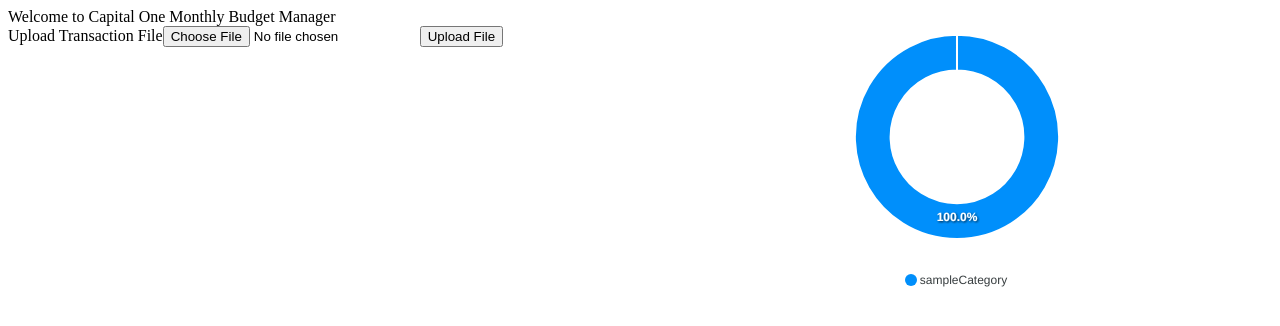
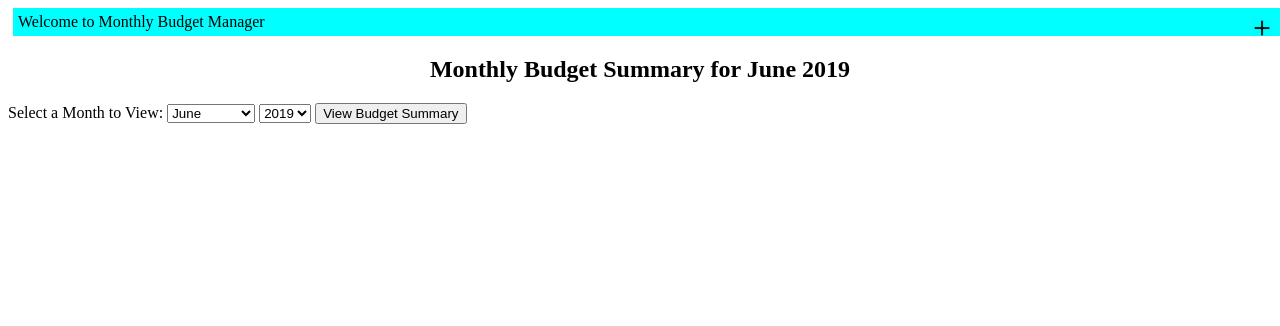
Before and after one commit to dbriggs2/Monthly-Budget-Manager, a Flask app: page / in a window 1280 px wide. Shown: the top 326 px of the page. Run offline with Flask 2, Linux system fonts and the light colour scheme; some libraries are stand-ins or nearby versions.

Commit message:
improved UI, added fixed income/expense functionality

```diff
--- a/src/app.py
+++ b/src/app.py
@@ -5,48 +5,160 @@ from decimal import Decimal
 import sqlite3
 import sys
 import json
+import datetime as dt
 
 app = Flask(__name__)
 
-def init_tables(db_name):
+db_name = 'budget_manager'
+currentDate = dt.datetime.today()
+availableYears = []
+for i in range(currentDate.year - 5, currentDate.year + 1): #allow user to view and upload budgets from last 5 years
+	availableYears.append(i)
+months = ['January', 'February', 'March', 'April', 'May', 'June', 'July', 'August', 'September', 'October', 'November', 'December']
+
+def getNetIncome(variableExpenses, fixedExpenses, fixedIncome):
+	netIncome = round(Decimal(0),2)
+	for value in variableExpenses:
+		netIncome -= round(Decimal(value),2)
+	for value in fixedExpenses:
+		netIncome -= round(Decimal(value),2)
+	for value in fixedIncome:
+		netIncome += round(Decimal(value),2)
+	return netIncome
+
+def getFixedPortion():
+	fixedExpenses = {}
+	fixedIncome = {}
+
+	try:
+		f = open("fixedExpenses.txt", "r")
+		lines = f.readlines()
+		for expense in lines:
+			name,amount = expense.split(",")
+			if name in fixedExpenses.keys():
+				fixedExpenses[name] += round(Decimal(amount),2)
+			else:
+				fixedExpenses[name] = round(Decimal(amount),2)
+		f.close()
+	except FileNotFoundError:
+		print("fixedExpenses.txt not found in directory", file=sys.stderr)
+
+	try:
+		f2 = open("fixedIncome.txt", "r")
+		lines = f2.readlines()
+		for income in lines:
+			name,amount = income.split(",")
+			if name in fixedIncome.keys():
+				fixedIncome[name] += round(Decimal(amount),2)
+			else:
+				fixedIncome[name] = round(Decimal(amount),2)
+		f2.close()
+	except FileNotFoundError:
+		print("fixedIncome.txt not found in directory", file=sys.stderr)
+
+	return (fixedExpenses, fixedIncome)
+
+def init_tables():
 	conn = sqlite3.connect(db_name)
-	c = conn.cursor
-	c.execute("""CREATE TABLE IF NOT EXISTS monthlyVariableExpenses(startingDate DATE PRIMARY KEY,spendingCategory VARCHAR(32), spendingAmount FLOAT(2));
-				 CREATE TABLE IF NOT EXISTS monthlyVariableIncome(startingDate DATE PRIMARY KEY, incomeCategory VARCHAR(32), incomeAmount FLOAT(2));
-				 CREATE TABLE IF NOT EXISTS fixedExpenses(expenseName VARCHAR(32), spendingCategory VARCHAR(32), spendingAmount FLOAT(2));
-				 CREATE TABLE IF NOT EXISTS fixedIncome(incomeName VARCHAR(32), incomeCategory VARCHAR(32), incomeAmount FLOAT(2));
-				 CREATE TABLE IF NOT EXISTS categoryAdjustments(transactionRegex VARCHAR(32), newCategory VARCHAR(32));""")
+	c = conn.cursor()
+	c.execute("""CREATE TABLE IF NOT EXISTS monthlyVariableExpenses(startingMonth VARCHAR(16), startingYear VARCHAR(4),spendingCategory VARCHAR(32),
+		spendingAmount FLOAT(2))""")
+	conn.commit()
 	conn.close()
+
+@app.route('/deleteBudget', methods=['GET'])
+def deleteBudget():
+	month = request.args.get('month')
+	month = '0' + month[-1] #ensures there is a leading 0 for single digit months
+	year = request.args.get('year')
+
+	conn = sqlite3.connect(db_name)
+	c = conn.cursor()
+
+	c.execute("DELETE FROM monthlyVariableExpenses WHERE startingMonth = ? AND startingYear = ?", [month,year])
+	conn.commit()
+	conn.close()
+
+	return render_template('index.html',month=int(month), year=int(year), months=months, years = availableYears)
+
+@app.route('/newBudget', methods=['POST'])
+def newBudget():
+	transactionFile = request.files['transactionFile']
+	text = str(transactionFile.read())
+	textNoNewlines = text.replace("\\n",",");
+	splits = textNoNewlines.split(',')
+
+	categorySums = {}
+	categoryKeys = []
+	categoryValues = []
+
+	month,day,year = splits[10].split('/') #get a date that the budget includes to use in database
+
+	conn = sqlite3.connect(db_name)
+	c = conn.cursor()
+	c.execute("SELECT startingMonth, startingYEAR FROM monthlyVariableExpenses WHERE startingMonth = ? AND startingYEAR = ?", [month,year])
+	results = c.fetchall()
+
+	if len(results) != 0:
+		return render_template('index.html', month=currentDate.month, year = currentDate.year, months = months, years = availableYears, error=True)
+
+	#8 header columns so start on 8 to skip headers, but each row has 7 columns since only one of debit/credit is filled
+	for i in range(9,len(splits),8):
+		if splits[i+4] == "Payment": #represents credit card payment, so skip it
+			continue
+		if splits[i+4] in categorySums.keys():
+			categorySums[splits[i+4]] += round(Decimal(splits[i+5]),2)
+		else:
+			categoryKeys.append(splits[i+4])
+			categorySums[splits[i+4]] = round(Decimal(splits[i+5]),2)
+
+	for k in categoryKeys:
+		categoryValues.append(float(categorySums[k]))
+
+	for k in categorySums.keys():
+		c.execute("INSERT INTO monthlyVariableExpenses VALUES(?,?,?,?)", [month, year, str(k), str(categorySums[k])])
+		conn.commit()
+	conn.close()
+
+	fixedExpenses, fixedIncome = getFixedPortion()
+	netIncome = getNetIncome(categoryValues, fixedExpenses.values(), fixedIncome.values())
+
+
+	return render_template('index.html',data=categorySums, keys = categoryKeys, values = categoryValues, month=int(month),
+ 	  year=int(year), months=months, years = availableYears, fixedIncome = fixedIncome, fixedExpenses = fixedExpenses, netIncome = netIncome)
 
 @app.route('/', methods=['GET','POST'])
 def index():
-	if request.method == 'POST': #triggers once user uploads transaction data
-		transactionFile = request.files['transactionFile']
-		text = str(transactionFile.read())
-		textNoNewlines = text.replace("\\n",",");
-		splits = textNoNewlines.split(',')
-		categorySums = {}
-		categoryKeys = []
-		categoryValues = []
-		#8 header columns so start on 8 to skip headers, but each row either has 7 or 8
-		#columns since credit/debit could be omitted (if credit is filled) or left blank (if debit is filled)
-		for i in range(9,len(splits),8):
-			advance = 1
-			if splits[i+4] == "Payment": #amount is in last column of table (debit)
-				advance = 2
+	init_tables()
 
-			if splits[i+4] in categorySums.keys():
-				categorySums[splits[i+4]] += round(Decimal(splits[i+4+advance]),2)
-			else:
-				categoryKeys.append(splits[i+4])
-				categorySums[splits[i+4]] = round(Decimal(splits[i+4+advance]),2)
+	if request.method == 'POST': #triggers once user selects month / year to view budget for
+		requestedMonth = request.form['month']
+		requestedMonth = '0' + requestedMonth[-1] #ensures there is a leading 0 for single digit months
+		requestedYear = request.form['year']
 
-			if advance == 2: #advances counter 1 more since there is an extra column since debit was left blank
-				i += 1
+		conn = sqlite3.connect(db_name)
+		c = conn.cursor()
+		c.execute("SELECT spendingCategory, spendingAmount FROM monthlyVariableExpenses WHERE startingMonth = ? AND startingYear = ?",
+		 [requestedMonth,requestedYear])
+		results = c.fetchall()
 
-		for k in categoryKeys:
-			categoryValues.append(float(categorySums[k]))
+		if len(results) == 0: #no existing budget for selected month, just display generic page
+			return render_template('index.html', month=int(requestedMonth), year = int(requestedYear), months = months, years = availableYears,
+				noBudgetFound = True)
+		else: #existing budget found, display transaction table and chart
+			categorySums = {}
+			categoryKeys = []
+			categoryValues = []
+			for result in results:
+				categorySums[result[0]] = result[1]
+				categoryKeys.append(result[0])
+				categoryValues.append(result[1])
 
-		return render_template('index.html',data=categorySums, keys = categoryKeys, values = categoryValues)
+			fixedExpenses, fixedIncome = getFixedPortion()
+			netIncome = getNetIncome(categoryValues, fixedExpenses.values(), fixedIncome.values())
+
+			return render_template('index.html',data=categorySums, keys = categoryKeys, values = categoryValues, month=int(requestedMonth),
+ 	  		  year=int(requestedYear), months=months, years = availableYears, fixedExpenses = fixedExpenses, fixedIncome = fixedIncome,
+ 	  		  netIncome = netIncome)
 	else: #triggers on initial loading of page
-		return render_template('index.html', error=False)
+		return render_template('index.html', month=currentDate.month, year = currentDate.year, months = months, years = availableYears)
--- a/src/static/css/index.css
+++ b/src/static/css/index.css
@@ -1,4 +1,42 @@
 #headerBar{
 	background-color:aqua;
 	width:100%;
+	padding:5px;
+	margin:5px;
 }
+#addBudgetIcon {
+	float:right;
+	width:20px;
+	height:20px;
+	padding:5px;
+	margin-right:5px;
+}
+#title {
+	text-align:center;
+}
+#transactionTable {
+	margin-top:20px;
+}
+.chart-wrap {
+	position: relative;
+	width:40%;
+	float:right;
+}
+#chart {
+	min-height: 129.006px;
+}
+#uploadTransactionFormWrapper {
+	display:none;
+}
+.chart-wrap h2, #transactionTable {
+	text-align: center;
+}
+.expense {
+	color:red;
+}
+.netIncome {
+	font-weight: bold;
+}
+.income {
+	color:green;
+}
--- a/src/templates/index.html
+++ b/src/templates/index.html
@@ -2,16 +2,39 @@
 	<HEAD>
 		<META charset="UTF-8" />
 		<TITLE> Monthly Budget Manager </TITLE>
-		<link rel="stylesheet" src="{{url_for('static',filename="css/index.css")}}" />
+		<link rel="stylesheet" type="text/css" href="{{url_for('static',filename='css/index.css')}}" />
 		<script src="https://cdn.jsdelivr.net/npm/apexcharts"> </script>
 	</HEAD>
 	<BODY>
 		<div id="headerBar">
-			Welcome to Capital One Monthly Budget Manager
+			Welcome to Monthly Budget Manager
+			<img src="{{url_for('static',filename='images/plusIcon.png')}}" title="Add Monthly Transactions" id="addBudgetIcon" />
 		</div>
-		<div class="chart-wrap" style="position: relative;width:40%;float:right">
-        	<div id="chart" style="min-height: 129.006px;"> </div>
+		<h2 id="title"> Monthly Budget Summary for {{months[month - 1]}} {{year}} </h2>
+
+		<div id="monthSelectForm">
+			<form name="monthSelect" action="/" method = "POST">
+				Select a Month to View:
+				<select name="month">
+					{% for i in range(1,13) %}
+						<option value="{{i}}" {% if month == i %} selected {% endif %}> {{months[i - 1]}} </option>
+					{% endfor %}
+				</select>
+				<select name="year">
+					{% for availableYear in years %}
+						<option value="{{availableYear}}" {% if year == availableYear %} selected {% endif %}> {{availableYear}} </option>
+					{% endfor %}
+				</select>
+				<input type="submit" name="submitMonth" value="View Budget Summary">
+			</form>
 		</div>
+
+		{% if data %}
+			<div class="chart-wrap">
+				<h2> Expense Breakdown </h2>
+	        	<div id="chart"> </div>
+	        </div>
+        {% endif %}
         <script>
         	var options = {
 				chart: {
@@ -89,37 +112,78 @@
 				return arr;
 			}
 		</script>
+
+		<div id="transactionTable">
 			{% if data: %}
-			<table border="1px solid black">
+				<h2> Budget Summary </h2>
+				<table border="1px single solid black" align="center">
 					<thead>
 						<tr>
+							<td> Transaction Type </td>
 							<td> Transaction Area </td>
 							<td> Transaction Amount </td>
 						</tr>
 					</thead>
 					<tbody>
 						{% for k in data %}
-						<tr>
+							<tr class="expense">
+								<td> Expense </td>
 								<td> {{k}} </td>
-							<td> {{data[k]}} </td>
+								<td> ${{data[k]}} </td>
 							</tr>
 						{% endfor %}
+
+						{% for k in fixedExpenses %}
+							<tr class="expense">
+								<td> Expense </td>
+								<td> {{k}} </td>
+								<td> ${{fixedExpenses[k]}} </td>
+							</tr>
+						{% endfor %}
+
+						{% for k in fixedIncome %}
+							<tr class="income">
+								<td> Income </td>
+								<td> {{k}} </td>
+								<td> ${{fixedIncome[k]}} </td>
+							</tr>
+						{% endfor %}
+
+						<tr class="netIncome">
+							<td> </td>
+							<td> Net Monthly Income </td>
+							<td> ${{netIncome}} </td>
+						</tr>
 					</tbody>
 				</table>
+				<a href="/deleteBudget?month={{month}}&year={{year}}"> Delete budget summary </a>
+			{% endif %}
+		</div>
+
+		<div id="uploadTransactionFormWrapper">
+			<form name="transactionData" action="/newBudget" method = "POST" enctype="multipart/form-data">
+				Upload Transaction File:
+				<input type="file" name="transactionFile" id="uploadTransactionFile"/>
+				<input type="submit" name="submitTransactions" value="Upload File" id="submitTransactionFile" />
+			</form>
+		</div>
+		<script>
+			document.getElementById('addBudgetIcon').onclick = function() {
+				document.getElementById('uploadTransactionFile').click();
+			};
+			document.getElementById('uploadTransactionFile').onchange = function() {
+				if (window.confirm("Are you sure you would like to upload the following file? \n\n" + "Filename: " + document.getElementById("uploadTransactionFile").value)) {
+					document.getElementById("submitTransactionFile").click();
+				}
+			};
+
+			{% if error %}
+				alert("Duplicate Monthly Transaction File Uploaded. Please Delete Previous Transaction Budget and Re-Upload");
 			{% endif %}
 
-		<form name="transactionData" action="/" method = "POST" enctype="multipart/form-data">
-			Upload Transaction File<input type="file" name="transactionFile" />
-			<input type="submit" value="Upload File" />
-		</form>
+			{% if noBudgetFound %}
+				alert("No Budget for specified month / year found");
+			{% endif %}
+		</script>
 	</BODY>
 </HTML>
-<!--conn = sqlite3.connect('schedule.db')
-    c = conn.cursor()
-    c.execute(all that create table stuff)
-        c.execute('INSERT INTO task VALUES(?,?,?, ?, ?)', [None, account_id ,task_name, task_description,date_time])
-    conn.commit() #save changes to database
-    conn.close()
-    c.execute('SELECT id,task_name,task_description,date_time FROM task WHERE account_id = ?', [id])
-    result = c.fetchall()
-    conn.close()-->
```
Also changed, not shown: src/static/images/plusIcon.png (added), 1 other file. Lines whose indentation alone changed are shown as unchanged.
